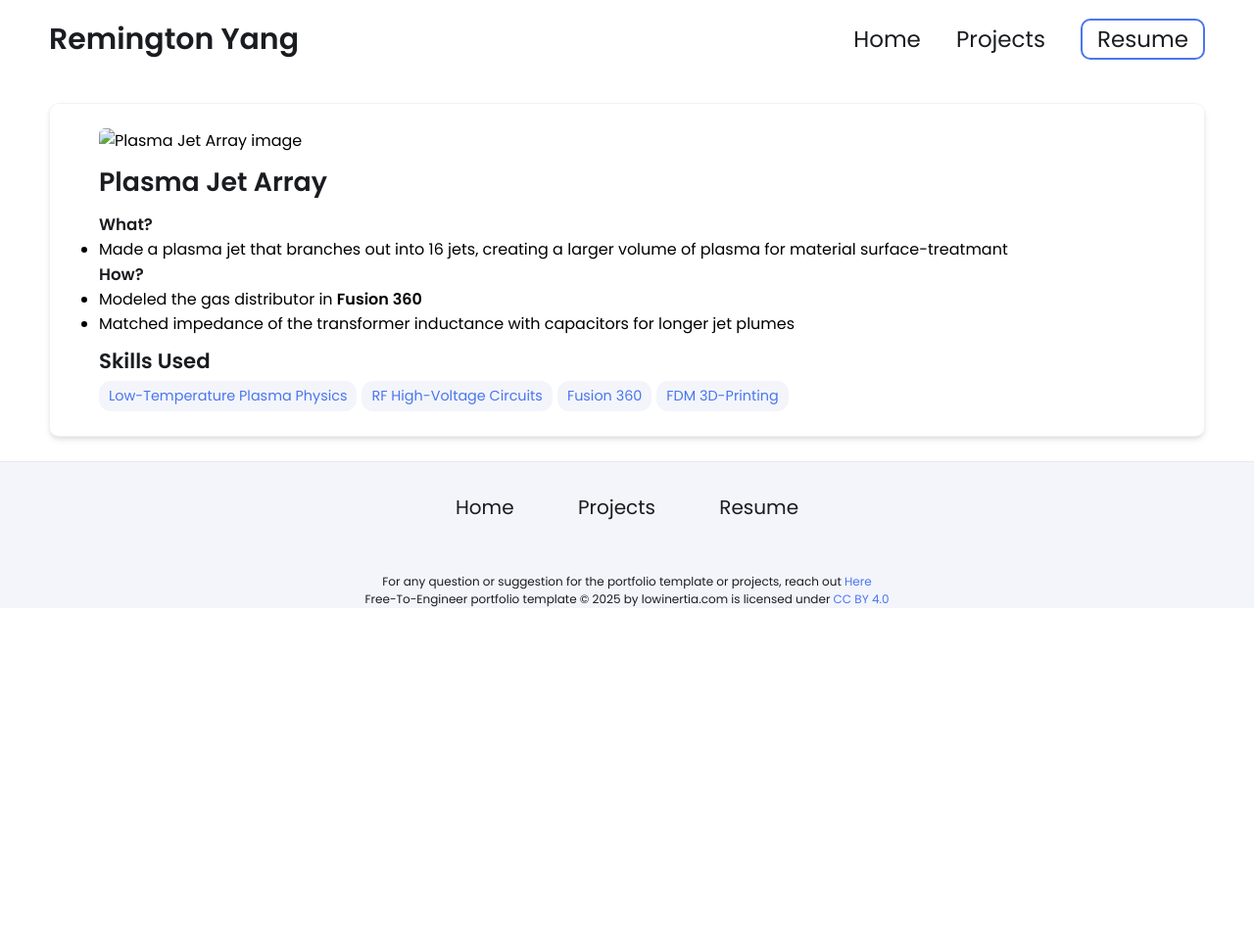
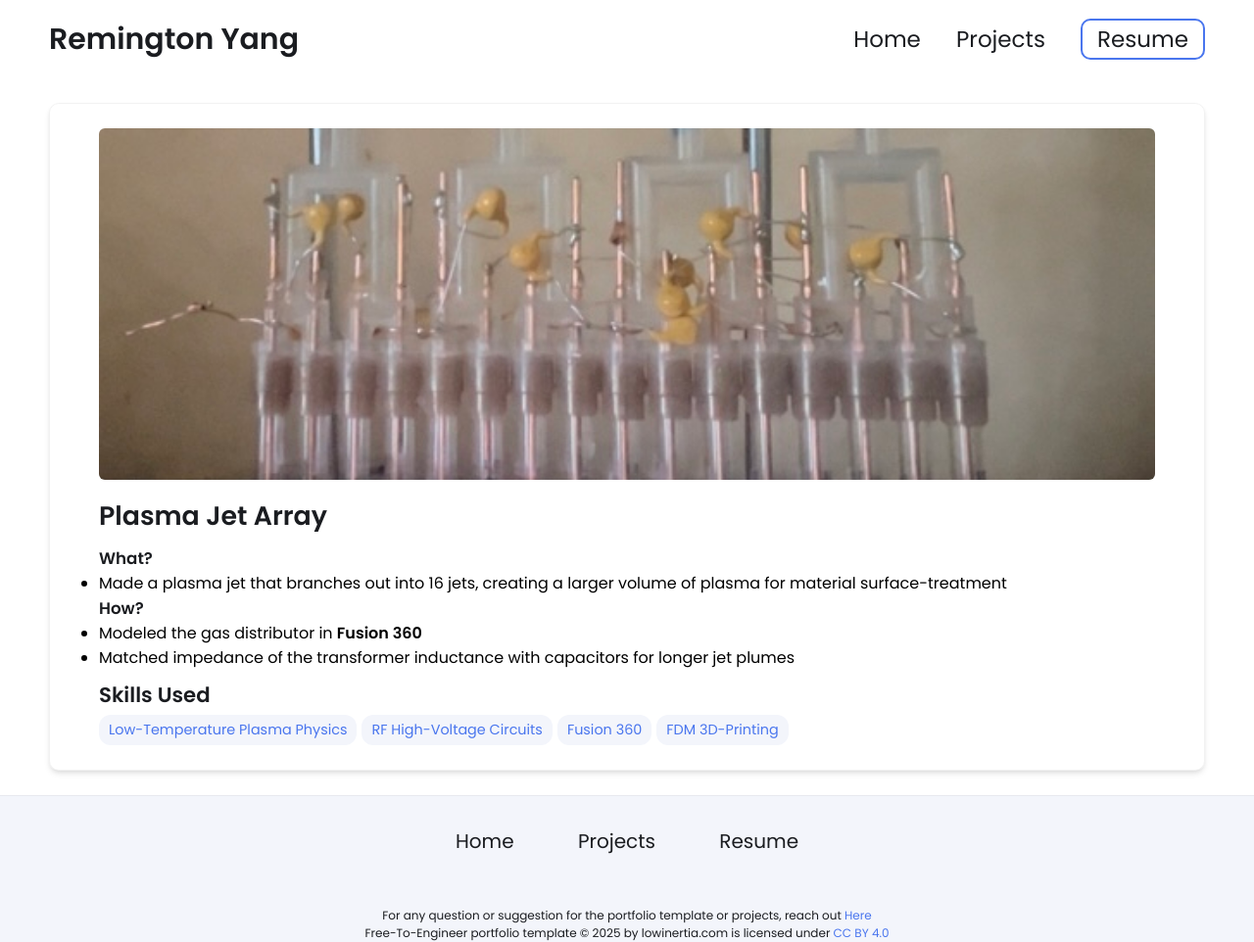
Before and after one commit to MegaPerkyCello/MegaPerkyCello.github.io, a Jekyll site: the page built from _projects/PlasmaJetArray/index.md, in a window 1280 px wide. Shown: the whole page at 98% size. Built offline with Jekyll 4.4.1, drawn with Linux system fonts in a browser that asks for light colours; before the commit the page ends 900 px from its top, so only the background shows below that.

Commit message:
Update index.md

```diff
--- a/_projects/PlasmaJetArray/index.md
+++ b/_projects/PlasmaJetArray/index.md
@@ -1,18 +1,18 @@
 ---
 layout: post
 title: Plasma Jet Array
-description: Made a plasma jet that branches out into 16 jets, creating a larger volume of plasma for material surface-treatmant
+description: Made a plasma jet that branches out into 16 jets, creating a larger volume of plasma for material surface-treatment
 skills:
   - Low-Temperature Plasma Physics
   - RF High-Voltage Circuits
   - Fusion 360
   - FDM 3D-Printing
 
-main-image: /Plasma Sterilizer.png
+main-image: /PlasmaJet.jpg
 ---
 
 ### **What?**
- - Made a plasma jet that branches out into 16 jets, creating a larger volume of plasma for material surface-treatmant
+ - Made a plasma jet that branches out into 16 jets, creating a larger volume of plasma for material surface-treatment
 
 ### **How?**
 - Modeled the gas distributor in **Fusion 360**
```
